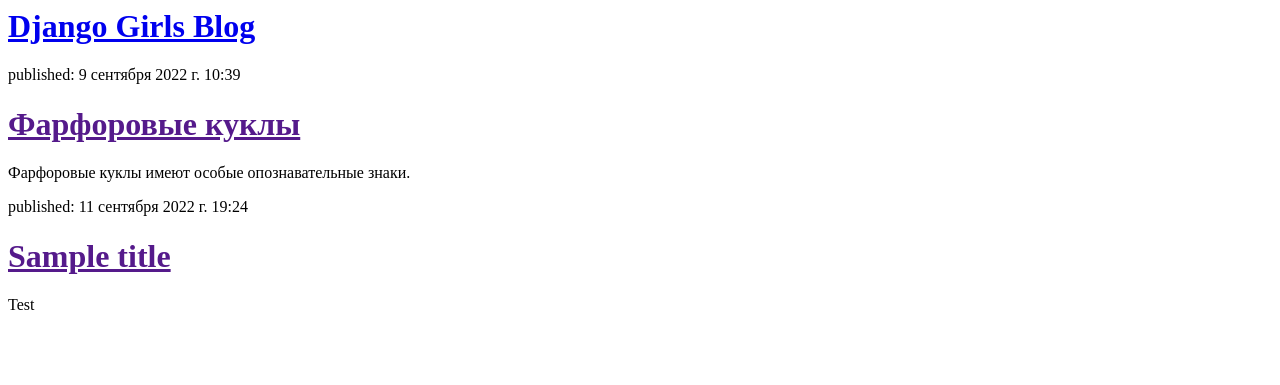
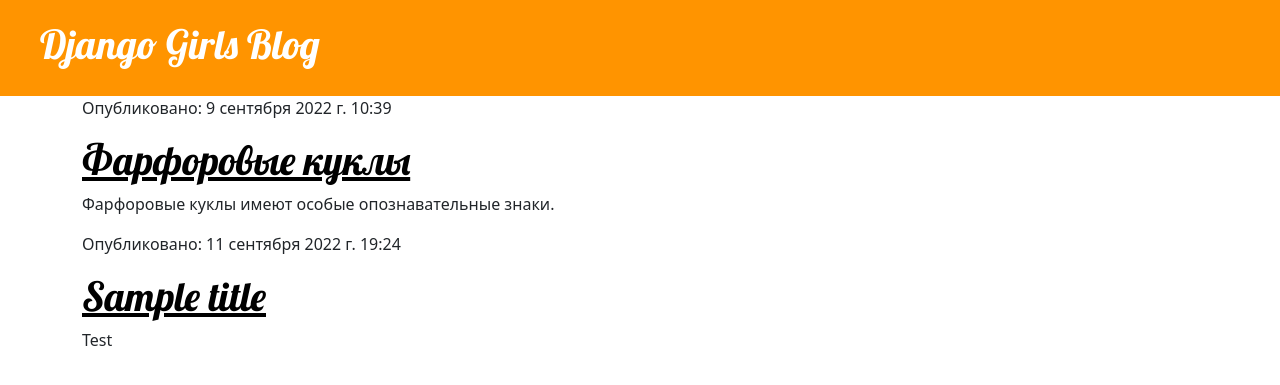
Before and after one commit to noop669/my-first-blog, a Django app: page / in a window 1280 px wide. Shown: the top 385 px of the page. Run offline with Django 4.2, Linux system fonts and the light colour scheme; data comes from the database, SQL or seed files in the repository.

Commit message:
Added view and template for detailed blog post as well as CSS for the site.

```diff
--- /dev/null
+++ b/blog/static/css/blog.css
@@ -0,0 +1,35 @@
+h1 a {
+    color: #FCA205;
+    font-family: 'Lobster'
+}
+.page-header {
+    background-color: #ff9400;
+    margin-top: 0;
+    padding: 20px 20px 20px 40px;
+}
+.page-header h1, .page-header h1 a, .page-header h1 a:visited, .page-header h1 a:active {
+    color: #ffffff;
+    font-size: 36ptl;
+    text-decoration: none;
+}
+h1, h2, h3, h4 {
+    font-family: 'Lobster', cursive;
+}
+.date {
+    color: #828282;
+}
+.save {
+    float: right;
+}
+.post-form textarea, .post-form input {
+    width: 100%;
+}
+.top-menu, .top-menu:hover, .top-menu:visited {
+    color: #ffffff;
+    float: right;
+    font-size: 26pt;
+    margin-right: 20px;
+}
+.post h1 a, .post h1 a:visited {
+    color: #000000;
+}
--- /dev/null
+++ b/blog/templates/blog/base.html
@@ -0,0 +1,22 @@
+<html>
+    {% load static %}
+    <head>
+        <link href="https://cdn.jsdelivr.net/npm/bootstrap@5.0.2/dist/css/bootstrap.min.css" rel="stylesheet" integrity="sha384-EVSTQN3/azprG1Anm3QDgpJLIm9Nao0Yz1ztcQTwFspd3yD65VohhpuuCOmLASjC" crossorigin="anonymous">
+        <title>Django Girls blog</title>
+        <link rel = "stylesheet" href="{% static 'css/blog.css' %}">
+        <link href="https://fonts.googleapis.com/css?family=Lobster&subset=latin,cyrillic" rel="stylesheet" type="text/css">
+    </head>
+    <body>
+        <div class = "page-header">
+            <h1><a href="/">Django Girls Blog</a></h1>
+        </div>
+        <div class = "content container">
+            <div class = "row">
+                <div class = "col-md-8">
+                    {% block content %}
+                    {% endblock %}
+                </div>
+            </div>
+        </div>
+    </body>
+</html>
--- a/blog/templates/blog/post_list.html
+++ b/blog/templates/blog/post_list.html
@@ -1,17 +1,15 @@
 <html>
-    <head>
-        <title>Django Girls blog</title>
-    </head>
-    <body>
-        <div>
-            <h1><a href="/">Django Girls Blog</a></h1>
-        </div>
+    {% extends 'blog/base.html' %}
+
+    {% block content %}
         {% for post in post %}
-            <div>
-                <p>published: {{ post.published_date }}</p>
-                <h1><a href="">{{ post.title }}</a></h1>
+            <div class = "post">
+                <div>
+                    <p>Опубликовано: {{ post.published_date }}</p>
+                </div>
+                <h1><a href="{% url 'post_detail' pk=post.pk %}">{{ post.title }}</a></h1>
                 <p>{{ post.text|linebreaksbr }}</p>
             </div>
         {% endfor %}
-    </body>
+    {% endblock %}
 </html>
--- a/blog/urls.py
+++ b/blog/urls.py
@@ -3,4 +3,5 @@
 
 urlpatterns = [
     path('', views.post_list, name='post_list'),
+    path('post/<int:pk>/', views.post_detail, name = 'post_detail'),
 ]
--- a/blog/views.py
+++ b/blog/views.py
@@ -1,7 +1,12 @@
 from django.shortcuts import render
 from django.utils import timezone
+from django.shortcuts import render, get_object_or_404
 from .models import Post
+
 
 def post_list(request):
     post = Post.objects.filter(published_date__lte = timezone.now()).order_by('published_date')
     return render(request, 'blog/post_list.html', {'post':post})
+def post_detail(request, pk):
+    post = get_object_or_404(Post, pk=pk)
+    return render(request, 'blog/post_detail.html', {'post': post})
```
Also changed, not shown: blog/templates/blog/post_detail.html (added, +12 -0 lines).
